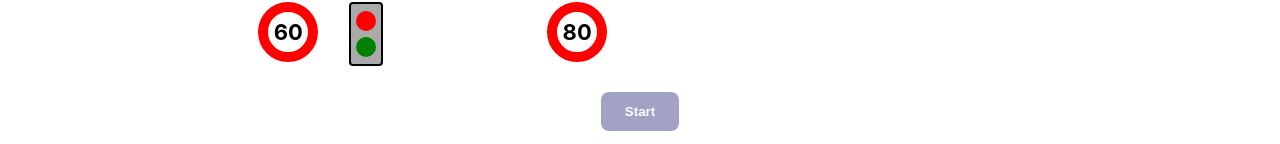
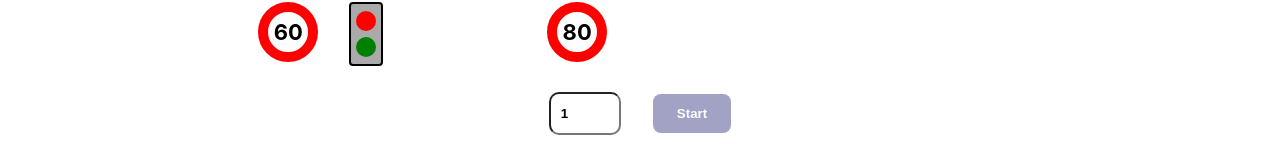
Before and after one commit to Filip990/cars, a React (Create React App) app: page / in a window 1280 px wide. Shown: the part 878-1022 px from the top of the page. Built offline with nearby package versions, Linux system fonts and the light colour scheme.

Commit message:
added animation speed options

```diff
--- a/src/components/Scale/Scale.js
+++ b/src/components/Scale/Scale.js
@@ -14,6 +14,7 @@ import {
 	CarImage,
 	Limits,
 	LimitLine,
+	AnimationInput,
 } from "./Scale.styled";
 
 const Scale = () => {
@@ -23,6 +24,7 @@ const Scale = () => {
 	const [carPositions, setCarPositions] = useState({});
 	const [isActive, setActive] = useState(false);
 	const [redLights, setRedLights] = useState({});
+	const [animationSpeed, setAnimationSpeed] = useState(1);
 
 	// useRef is here, not to be attached to the DOM, but because changing it's "current" property
 	// won't trigger the re-render
@@ -42,7 +44,8 @@ const Scale = () => {
 				});
 
 				let newCarPosition =
-					(prevPositions[car.id] || 0) + speedLimit / trackLength;
+					(prevPositions[car.id] || 0) +
+					(speedLimit / trackLength) * animationSpeed;
 
 				const redLightsOn = Object.entries(redLights).reduce(
 					(acc, [position, isActive]) => {
@@ -65,7 +68,7 @@ const Scale = () => {
 		);
 		// Change the state according to the animation
 		requestRef.current = requestAnimationFrame(animate);
-	}, [redLights, selectedCars, speedLimits, trackLength]);
+	}, [animationSpeed, redLights, selectedCars, speedLimits, trackLength]);
 
 	useEffect(() => {
 		if (isActive) {
@@ -96,6 +99,10 @@ const Scale = () => {
 			});
 	}, [trafficLights]);
 
+	const updateAnimationSpeed = (e) => {
+		setAnimationSpeed(e.target.value);
+	};
+
 	return (
 		<>
 			<DistanceMeter />
@@ -117,6 +124,7 @@ const Scale = () => {
 						</Track>
 					))}
 				</TracksContainer>
+
 				<Limits>
 					{speedLimits.map(({ position, speed }) => (
 						<div key={position}>
@@ -136,6 +144,12 @@ const Scale = () => {
 					))}
 				</Limits>
 			</Tracks>
+
+			<AnimationInput
+				type="number"
+				value={animationSpeed}
+				onChange={updateAnimationSpeed}
+			/>
 			<Button
 				isDisabled={selectedCars.length < 3}
 				onClick={() => setActive((prevActive) => !prevActive)}
--- a/src/components/Scale/Scale.styled.js
+++ b/src/components/Scale/Scale.styled.js
@@ -1,4 +1,6 @@
 import styled from "styled-components";
+
+import Input from "../Input/Input";
 
 export const Tracks = styled.div`
 	position: relative;
@@ -39,3 +41,12 @@ export const LimitLine = styled.div`
 	height: 12rem;
 	border-left: 2px dashed #666;
 `;
+
+export const AnimationInput = styled(Input)`
+	width: 3rem;
+	margin-right: 2rem;
+	border-radius: 10px;
+	outline: none;
+	padding: 12px 10px;
+	font-weight: bold;
+`;
```
